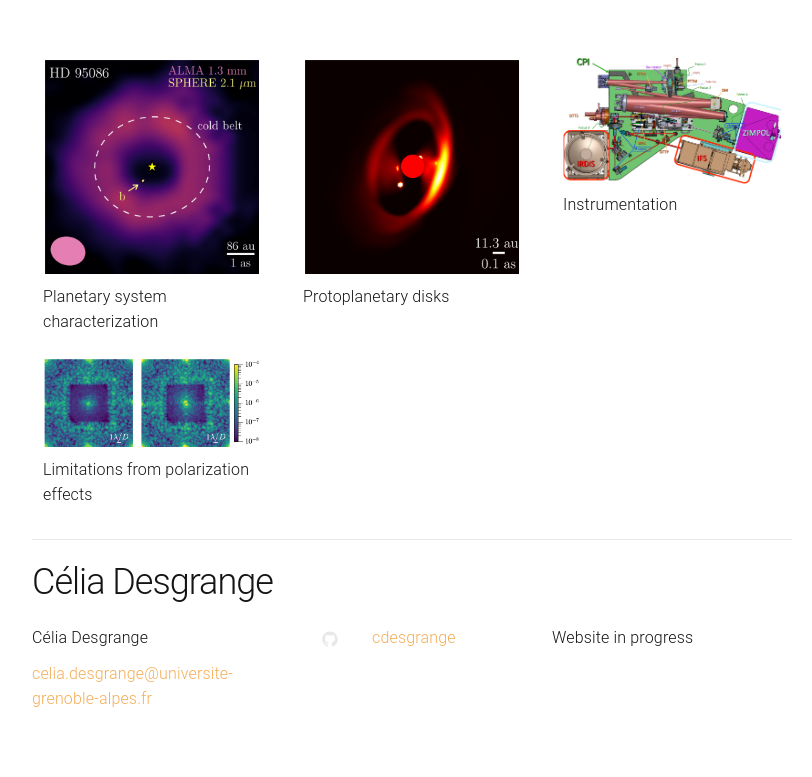
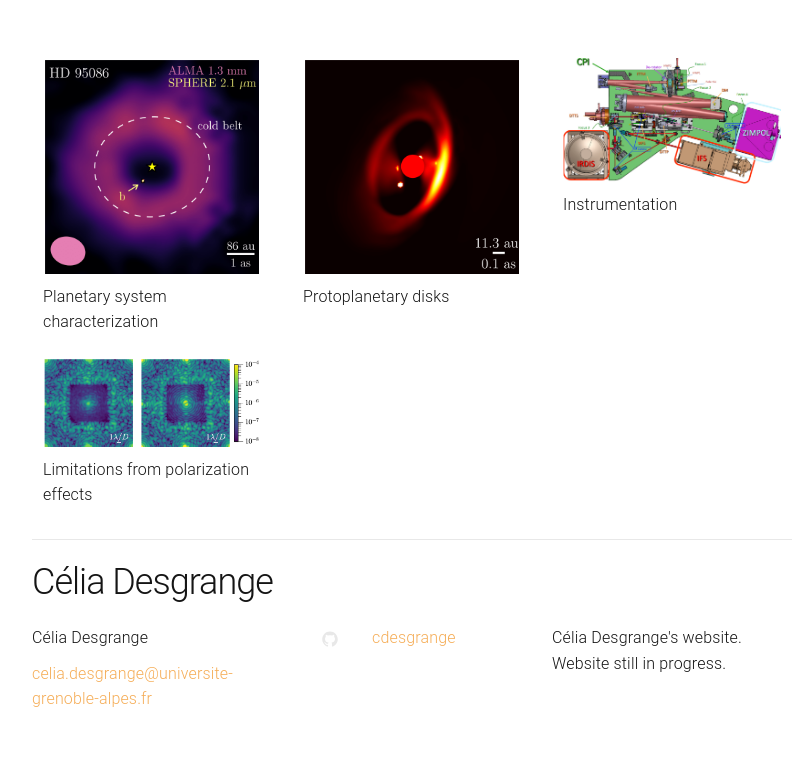
Before and after one commit to cdesgrange/cdesgrange.github.io, a Jekyll site: the page built from index.html, in a window 1280 px wide. Shown: the part 199-976 px from the top of the page, without its empty margins (228-1040 px from the left). Built offline with Jekyll 4.4.1, drawn with Linux system fonts in a browser that asks for light colours.

Commit message:
put my name in the description

```diff
--- a/_config.yml
+++ b/_config.yml
@@ -3,7 +3,8 @@ title: Célia Desgrange
 email: celia.desgrange@universite-grenoble-alpes.fr
 #email: desgrange@mpia.de
 description: > # this means to ignore newlines until "baseurl:"
-  Website in progress
+
+  Célia Desgrange's website. Website still in progress.
 #baseurl: "/urban-theme" # the subpath of your site, e.g. /blog
 #url: "http://yourdomain.com" # the base hostname & protocol for your site
 #twitter_username: jekyllrb
```
